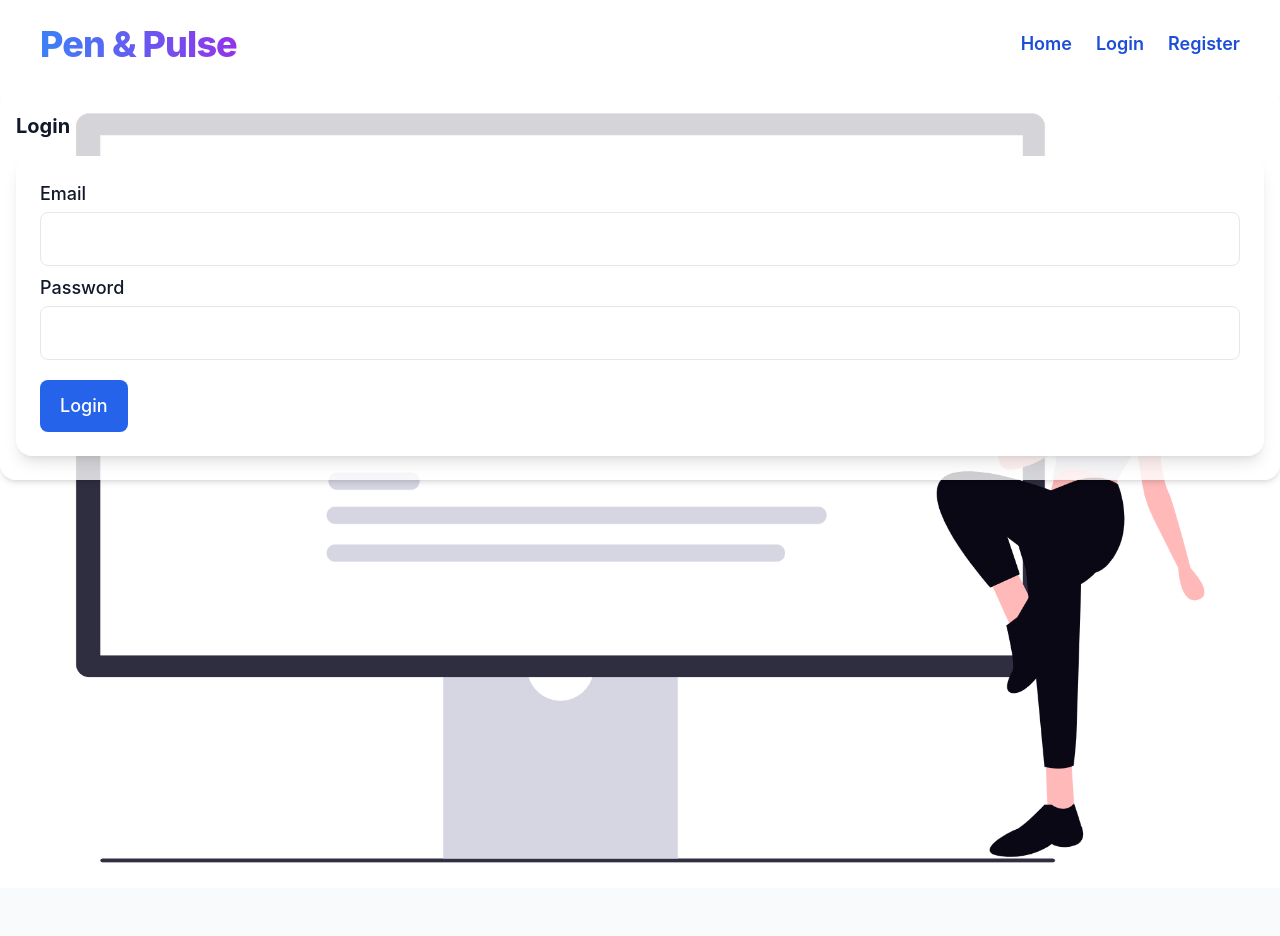
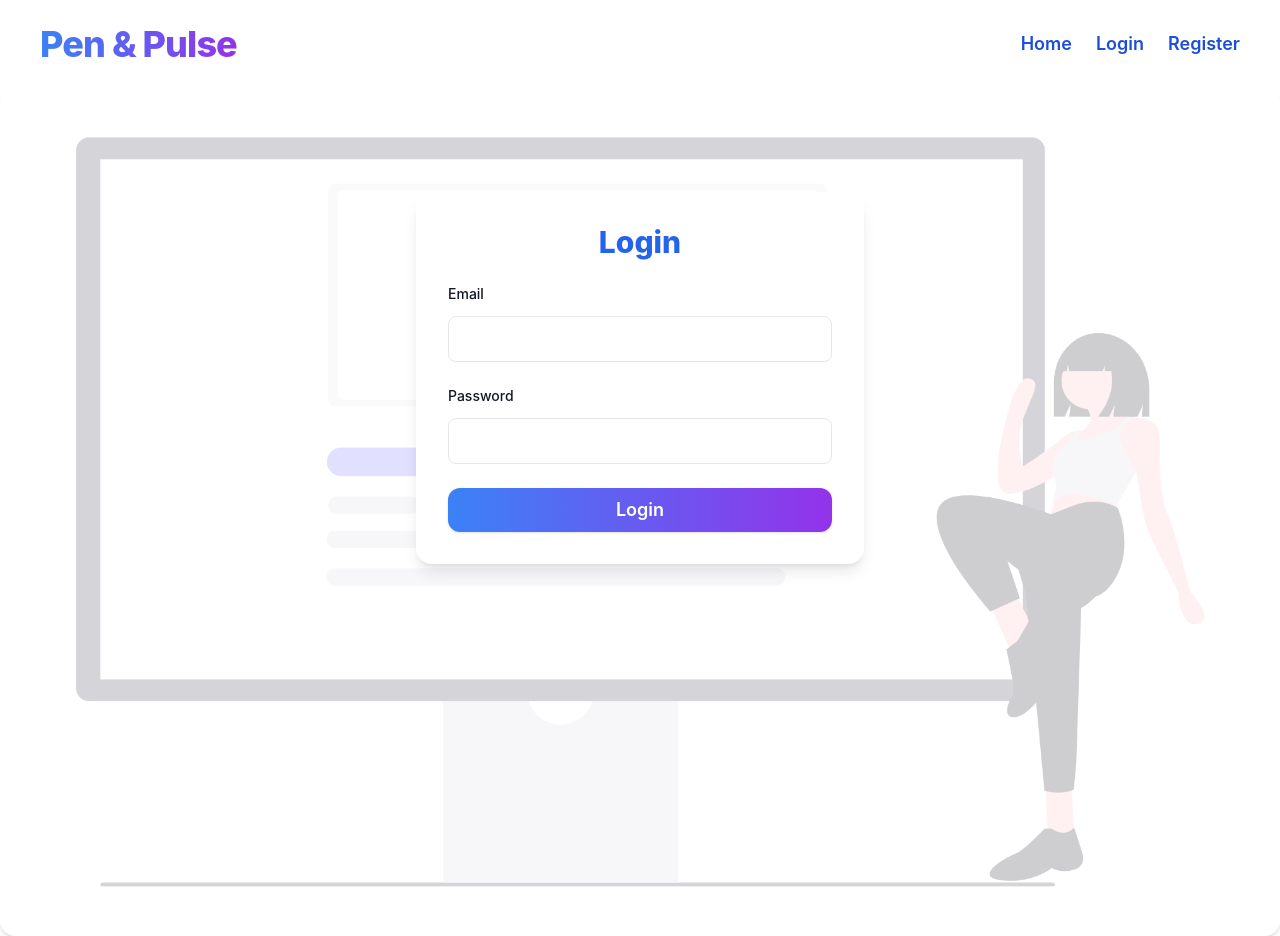
Before and after one commit to VishnuTechy/Pen-Pulse-Where-Ideas-Come-Alive-, a Next.js app: page /login in a window 1280 px wide. Before the commit the page ends 888 px from the top, so only its background shows below. Built offline with nearby package versions, Linux system fonts and the light colour scheme; no server answers.

Commit message:
improved styling in login and register page

```diff
--- a/Scripts/createAdmin.js
+++ b/Scripts/createAdmin.js
@@ -4,7 +4,7 @@ import User from "../models/User.js";
 const MONGO_URI = process.env.MONGO_URI;
 
 async function createAdmin() {
-  await mongoose.connect("mogo_db_url_here");
+  await mongoose.connect("mongodb+srv://vishnuharikrishnan12:6JgtH5qfrzyYn2kc@cluster0.mmkmecg.mongodb.net/blog-app?retryWrites=true&w=majority&appName=Cluster0");
   const passwordHash = await bcrypt.hash("Admin@123", 10);
   await User.create({
     name: "SuperAdmin",
--- a/app/login/page.js
+++ b/app/login/page.js
@@ -1,44 +1,91 @@
-'use client'
-import { useState } from 'react'
-import { useRouter } from 'next/navigation'
-import { useAuth } from '../context/AuthContext';
+"use client";
+import { useState } from "react";
+import { useRouter } from "next/navigation";
+import { useAuth } from "../context/AuthContext";
+
 export default function Login() {
-  const [email, setEmail] = useState('')
-  const [password, setPassword] = useState('')
-  const router = useRouter()
+  const [email, setEmail] = useState("");
+  const [password, setPassword] = useState("");
+  const [error, setError] = useState("");
+  const router = useRouter();
   const { login } = useAuth();
+
   async function submit(e) {
-    e.preventDefault()
-    const res = await fetch('/api/auth/login', {
-      method: 'POST',
-      headers: { 'Content-Type':'application/json' },
-      body: JSON.stringify({ email, password }),
-      credentials: 'include'
-    })
-     if (res.ok) {
-      const userData = await res.json();
-      login(userData); // Update the auth context
-      router.push('/');
+    e.preventDefault();
+    setError("");
+
+    // Basic email validation
+    const emailRegex = /^[^\s@]+@[^\s@]+\.[^\s@]+$/;
+    if (!emailRegex.test(email)) {
+      setError("Please enter a valid email address.");
+      return;
     }
 
-    else {
-      const j = await res.json().catch(()=>({}))
-      alert(j.message || 'Login failed')
+    const res = await fetch("/api/auth/login", {
+      method: "POST",
+      headers: { "Content-Type": "application/json" },
+      body: JSON.stringify({ email, password }),
+      credentials: "include",
+    });
+
+    if (res.ok) {
+      const userData = await res.json();
+      login(userData);
+      router.push("/");
+    } else {
+      const j = await res.json().catch(() => ({}));
+      setError(j.message || "Login failed");
     }
   }
 
   return (
-    <div>
-      <h2 className="text-xl font-bold mb-4">Login</h2>
-      <form onSubmit={submit} className="card">
-        <label>Email
-          <input value={email} onChange={e=>setEmail(e.target.value)} className="mt-1" />
-        </label>
-        <label className="mt-2">Password
-          <input type="password" value={password} onChange={e=>setPassword(e.target.value)} className="mt-1" />
-        </label>
-        <button className="mt-3 bg-blue-600 text-white">Login</button>
+    <div className="min-h-screen flex items-start justify-center pt-20 px-6">
+
+      <form
+        onSubmit={submit}
+        className="bg-white dark:bg-gray-800 rounded-2xl shadow-lg p-8 w-full max-w-md space-y-6"
+      >
+        <h2 className="text-3xl font-extrabold text-center text-blue-600 dark:text-blue-400">
+          Login
+        </h2>
+
+        {error && (
+          <p className="text-red-500 text-center font-medium">{error}</p>
+        )}
+
+        <div>
+          <label className="block text-sm font-medium text-gray-900 dark:text-gray-100">
+            Email
+          </label>
+          <input
+            type="email"
+            value={email}
+            onChange={(e) => setEmail(e.target.value)}
+            className="w-full mt-1 px-4 py-2 border rounded-lg focus:ring-2 focus:ring-blue-500 outline-none dark:bg-gray-700 dark:text-white"
+            required
+          />
+        </div>
+
+        <div>
+          <label className="block text-sm font-medium text-gray-900 dark:text-gray-100">
+            Password
+          </label>
+          <input
+            type="password"
+            value={password}
+            onChange={(e) => setPassword(e.target.value)}
+            className="w-full mt-1 px-4 py-2 border rounded-lg focus:ring-2 focus:ring-blue-500 outline-none dark:bg-gray-700 dark:text-white"
+            required
+          />
+        </div>
+
+        <button
+          type="submit"
+          className="w-full bg-gradient-to-r from-blue-500 to-purple-600 text-white font-semibold py-2 rounded-xl shadow hover:scale-105 transition"
+        >
+          Login
+        </button>
       </form>
     </div>
-  )
+  );
 }
--- a/app/register/page.js
+++ b/app/register/page.js
@@ -6,36 +6,104 @@ export default function Register() {
   const [name, setName] = useState('')
   const [email, setEmail] = useState('')
   const [password, setPassword] = useState('')
+  const [error, setError] = useState('')
   const router = useRouter()
 
   async function submit(e) {
     e.preventDefault()
+    setError('')
+
+    // Validations
+    if (!name.trim()) {
+      setError('Name is required')
+      return
+    }
+
+    const emailRegex = /^[^\s@]+@[^\s@]+\.[^\s@]+$/
+    if (!emailRegex.test(email)) {
+      setError('Please enter a valid email address')
+      return
+    }
+
+    if (password.length < 6) {
+      setError('Password must be at least 6 characters long')
+      return
+    }
+
+    try {
       const res = await fetch('/api/auth/register', {
         method: 'POST',
-      headers: { 'Content-Type':'application/json' },
-      body: JSON.stringify({ name, email, password })
+        headers: { 'Content-Type': 'application/json' },
+        body: JSON.stringify({ name, email, password }),
       })
+
       if (res.ok) router.push('/login')
       else {
-      const j = await res.json().catch(()=>({}))
-      alert(j.message || 'Register failed')
+        const j = await res.json().catch(() => ({}))
+        setError(j.message || 'Registration failed')
+      }
+    } catch (err) {
+      setError('Something went wrong. Please try again.')
     }
   }
 
   return (
+    <div className="min-h-screen flex items-start justify-center pt-20 px-6">
+      <form
+        onSubmit={submit}
+        className="bg-white dark:bg-gray-800 rounded-2xl shadow-lg p-8 w-full max-w-md space-y-6"
+      >
+        <h2 className="text-3xl font-extrabold text-center text-blue-600 dark:text-blue-400">
+          Register
+        </h2>
+
+        {error && <p className="text-red-500 text-center">{error}</p>}
+
         <div>
-      <h2 className="text-xl font-bold mb-4">Register</h2>
-      <form onSubmit={submit} className="card">
-        <label>Name
-          <input value={name} onChange={e=>setName(e.target.value)} className="mt-1" />
+          <label className="block text-sm font-medium text-gray-900 dark:text-gray-100">
+            Name
           </label>
-        <label className="mt-2">Email
-          <input value={email} onChange={e=>setEmail(e.target.value)} className="mt-1" />
+          <input
+            type="text"
+            value={name}
+            onChange={(e) => setName(e.target.value)}
+            className="w-full mt-1 px-4 py-2 border rounded-lg focus:ring-2 focus:ring-blue-500 outline-none dark:bg-gray-700 dark:text-white"
+            required
+          />
+        </div>
+
+        <div>
+          <label className="block text-sm font-medium text-gray-900 dark:text-gray-100">
+            Email
           </label>
-        <label className="mt-2">Password
-          <input type="password" value={password} onChange={e=>setPassword(e.target.value)} className="mt-1" />
+          <input
+            type="email"
+            value={email}
+            onChange={(e) => setEmail(e.target.value)}
+            className="w-full mt-1 px-4 py-2 border rounded-lg focus:ring-2 focus:ring-blue-500 outline-none dark:bg-gray-700 dark:text-white"
+            required
+          />
+        </div>
+
+        <div>
+          <label className="block text-sm font-medium text-gray-900 dark:text-gray-100">
+            Password
           </label>
-        <button className="mt-3 bg-green-600 text-white">Register</button>
+          <input
+            type="password"
+            value={password}
+            onChange={(e) => setPassword(e.target.value)}
+            className="w-full mt-1 px-4 py-2 border rounded-lg focus:ring-2 focus:ring-blue-500 outline-none dark:bg-gray-700 dark:text-white"
+            required
+          />
+        </div>
+
+        <button
+          type="submit"
+          className="w-full bg-gradient-to-r from-blue-500 to-purple-600 text-white font-semibold py-2 rounded-xl shadow hover:scale-105 transition"
+        >
+          Register
+        </button>
       </form>
     </div>
   )
```
Lines whose indentation alone changed are shown as unchanged.
